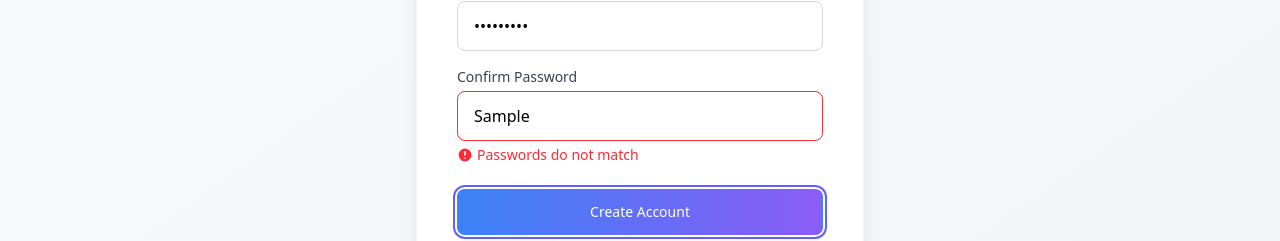
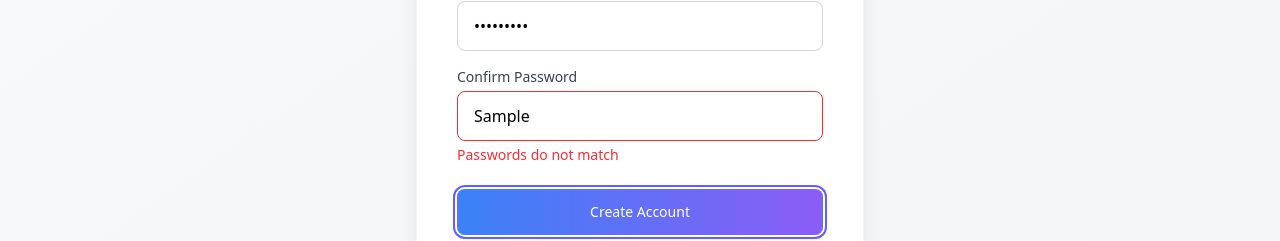
Before and after one commit to Bhagvansingh-lodhi/careercatalyst, a React (Vite) app: page /register in a window 1280 px wide. Both pictures are taken after typing "Sample", "name@example.com", "Sample123", "Sample" into the empty fields and a click on the button "Create Account". Shown: the part 452-693 px from the top of the page. Built offline with nearby package versions, Linux system fonts and the light colour scheme.

Commit message:
Update Register.jsx

```diff
--- a/src/pages/Register.jsx
+++ b/src/pages/Register.jsx
@@ -1,7 +1,7 @@
-// At the top
 import { useState } from 'react';
 import { motion } from 'framer-motion';
-import { Link } from 'react-router-dom';
+import { Link, useNavigate } from 'react-router-dom';
+import axios from 'axios';
 
 export default function Register() {
   const [formData, setFormData] = useState({
@@ -10,15 +10,17 @@ export default function Register() {
     password: '',
     confirmPassword: '',
   });
-
   const [errors, setErrors] = useState({});
   const [isLoading, setIsLoading] = useState(false);
+  const [apiError, setApiError] = useState('');
+  const navigate = useNavigate();
 
   const handleChange = (e) => {
     setFormData(prev => ({ ...prev, [e.target.name]: e.target.value }));
     if (errors[e.target.name]) {
       setErrors(prev => ({ ...prev, [e.target.name]: '' }));
     }
+    setApiError('');
   };
 
   const validate = () => {
@@ -32,149 +34,89 @@ export default function Register() {
     return newErrors;
   };
 
-  const handleSubmit = (e) => {
+  const handleSubmit = async (e) => {
     e.preventDefault();
     const validationErrors = validate();
     if (Object.keys(validationErrors).length > 0) {
       setErrors(validationErrors);
-
       const form = e.target;
       form.classList.add('shake');
       setTimeout(() => form.classList.remove('shake'), 500);
-    } else {
+      return;
+    }
+
     setErrors({});
     setIsLoading(true);
-      setTimeout(() => {
+    setApiError('');
+
+    try {
+      const res = await axios.post('https://ppp-v4ah.onrender.com/api/auth/signup', {
+        name: formData.username,
+        email: formData.email,
+        password: formData.password,
+      });
+
+      // Success - optionally save token if backend returns JWT
+      localStorage.setItem('token', res.data.token);
+
+      // Redirect to login
+      navigate('/login');
+    } catch (err) {
+      console.log(err.response);
+      setApiError(err.response?.data?.message || 'Registration failed');
+    } finally {
       setIsLoading(false);
-        alert('Registered successfully!');
-        setFormData({ username: '', email: '', password: '', confirmPassword: '' });
-      }, 1500);
     }
   };
 
-  // Animation Variants
-  const containerVariants = {
-    hidden: { opacity: 0 },
-    visible: {
-      opacity: 1,
-      transition: {
-        staggerChildren: 0.1,
-        delayChildren: 0.3
-      }
-    }
-  };
-
-  const itemVariants = {
-    hidden: { y: 20, opacity: 0 },
-    visible: {
-      y: 0,
-      opacity: 1,
-      transition: {
-        type: "spring",
-        stiffness: 100,
-        damping: 10
-      }
-    }
-  };
-
-  const buttonVariants = {
-    initial: { background: "linear-gradient(to right, #3b82f6, #8b5cf6)" },
-    hover: {
-      background: "linear-gradient(to right, #2563eb, #7c3aed)",
-      scale: 1.02,
-      transition: { duration: 0.3 }
-    },
-    tap: { scale: 0.98 },
-    loading: { scale: 0.95 }
-  };
+  // Animation variants
+  const containerVariants = { hidden: { opacity: 0 }, visible: { opacity: 1, transition: { staggerChildren: 0.1, delayChildren: 0.3 } } };
+  const itemVariants = { hidden: { y: 20, opacity: 0 }, visible: { y: 0, opacity: 1, transition: { type: "spring", stiffness: 100, damping: 10 } } };
+  const buttonVariants = { initial: { background: "linear-gradient(to right, #3b82f6, #8b5cf6)" }, hover: { background: "linear-gradient(to right, #2563eb, #7c3aed)", scale: 1.02, transition: { duration: 0.3 } }, tap: { scale: 0.98 }, loading: { scale: 0.95 } };
 
   return (
     <div className="min-h-screen flex items-center justify-center bg-gradient-to-br from-gray-50 to-gray-100 py-12 px-4 sm:px-6 lg:px-8">
       <div className="max-w-md w-full">
-        <motion.div
-          initial={{ opacity: 0, y: -20 }}
-          animate={{ opacity: 1, y: 0 }}
-          transition={{ duration: 0.5 }}
-          className="text-center mb-8"
-        >
+        {/* Header */}
+        <motion.div initial={{ opacity: 0, y: -20 }} animate={{ opacity: 1, y: 0 }} transition={{ duration: 0.5 }} className="text-center mb-8">
           <Link to="/" className="inline-flex items-center justify-center mb-6">
-            <motion.div
-              className="bg-gradient-to-r from-blue-500 to-purple-600 p-2 rounded-lg mr-3"
-              whileHover={{ rotate: [0, -5, 5, 0] }}
-              transition={{ duration: 0.5 }}
-            >
+            <motion.div className="bg-gradient-to-r from-blue-500 to-purple-600 p-2 rounded-lg mr-3" whileHover={{ rotate: [0, -5, 5, 0] }} transition={{ duration: 0.5 }}>
               <svg xmlns="http://www.w3.org/2000/svg" className="h-8 w-8 text-white" fill="none" viewBox="0 0 24 24" stroke="currentColor">
                 <path strokeLinecap="round" strokeLinejoin="round" strokeWidth={2} d="M13 10V3L4 14h7v7l9-11h-7z" />
               </svg>
             </motion.div>
-            <span className="text-2xl font-bold bg-clip-text text-transparent bg-gradient-to-r from-blue-500 to-purple-600">
-              Career Catalyst
-            </span>
+            <span className="text-2xl font-bold bg-clip-text text-transparent bg-gradient-to-r from-blue-500 to-purple-600">Career Catalyst</span>
           </Link>
           <h2 className="text-3xl font-extrabold text-gray-900">Create Your Account</h2>
-          <p className="mt-2 text-sm text-gray-600">
-            Join thousands of professionals accelerating their careers
-          </p>
+          <p className="mt-2 text-sm text-gray-600">Join thousands of professionals accelerating their careers</p>
         </motion.div>
 
-        <motion.div
-          className="bg-white py-8 px-6 shadow-xl rounded-xl sm:px-10 border border-gray-100"
-          variants={containerVariants}
-          initial="hidden"
-          animate="visible"
-        >
+        {/* Form */}
+        <motion.div className="bg-white py-8 px-6 shadow-xl rounded-xl sm:px-10 border border-gray-100" variants={containerVariants} initial="hidden" animate="visible">
+          {apiError && <p className="text-red-500 text-center mb-4">{apiError}</p>}
           <form className="mb-0 space-y-4" onSubmit={handleSubmit} noValidate>
-            {["username", "email", "password", "confirmPassword"].map((field, index) => {
+            {["username", "email", "password", "confirmPassword"].map((field) => {
               const isPassword = field.includes("password");
               const label = field === "confirmPassword" ? "Confirm Password" : field.charAt(0).toUpperCase() + field.slice(1);
               return (
                 <motion.div key={field} variants={itemVariants}>
-                  <label htmlFor={field} className="block text-sm font-medium text-gray-700 mb-1">
-                    {label}
-                  </label>
-                  <div className="relative">
+                  <label htmlFor={field} className="block text-sm font-medium text-gray-700 mb-1">{label}</label>
                   <input
                     id={field}
                     name={field}
                     type={isPassword ? "password" : "text"}
                     value={formData[field]}
                     onChange={handleChange}
-                      className={`w-full px-4 py-3 border rounded-lg focus:ring-2 focus:outline-none transition-colors duration-200 ${
-                        errors[field]
-                          ? "border-red-500 focus:ring-red-500"
-                          : "border-gray-300 focus:ring-indigo-500"
-                      }`}
+                    className={`w-full px-4 py-3 border rounded-lg focus:ring-2 focus:outline-none transition-colors duration-200 ${errors[field] ? "border-red-500 focus:ring-red-500" : "border-gray-300 focus:ring-indigo-500"}`}
                     placeholder={`Enter your ${label.toLowerCase()}`}
                   />
-                    {errors[field] && (
-                      <p className="text-red-500 text-sm mt-1 flex items-center">
-                        <svg className="w-4 h-4 mr-1" fill="currentColor" viewBox="0 0 20 20">
-                          <path fillRule="evenodd" d="M18 10a8 8 0 11-16 0 8 8 0 0116 0zm-7 4a1 1 0 11-2 0 1 1 0 012 0zm-1-9a1 1 0 00-1 1v4a1 1 0 102 0V6a1 1 0 00-1-1z" clipRule="evenodd" />
-                        </svg>
-                        {errors[field]}
-                      </p>
-                    )}
-                  </div>
+                  {errors[field] && <p className="text-red-500 text-sm mt-1">{errors[field]}</p>}
                 </motion.div>
               );
             })}
-
             <motion.div variants={itemVariants} className="pt-2">
-              <motion.button
-                type="submit"
-                className="w-full flex justify-center items-center py-3 px-4 border border-transparent text-sm font-medium rounded-lg text-white shadow-md focus:outline-none focus:ring-2 focus:ring-offset-2 focus:ring-indigo-500 relative overflow-hidden"
-                variants={buttonVariants}
-                initial="initial"
-                whileHover="hover"
-                whileTap="tap"
-                animate={isLoading ? "loading" : "initial"}
-                disabled={isLoading}
-              >
-                {isLoading ? (
-                  <div className="h-5 w-5 border-2 border-white border-t-transparent rounded-full animate-spin" />
-                ) : (
-                  'Create Account'
-                )}
+              <motion.button type="submit" className="w-full flex justify-center items-center py-3 px-4 border border-transparent text-sm font-medium rounded-lg text-white shadow-md focus:outline-none focus:ring-2 focus:ring-offset-2 focus:ring-indigo-500 relative overflow-hidden" variants={buttonVariants} initial="initial" whileHover="hover" whileTap="tap" animate={isLoading ? "loading" : "initial"} disabled={isLoading}>
+                {isLoading ? <div className="h-5 w-5 border-2 border-white border-t-transparent rounded-full animate-spin" /> : 'Create Account'}
               </motion.button>
             </motion.div>
           </form>
@@ -188,12 +130,8 @@ export default function Register() {
                 <span className="px-2 bg-white text-gray-500">Already have an account?</span>
               </div>
             </div>
-
             <div className="mt-4 text-center">
-              <Link
-                to="/login"
-                className="font-medium text-indigo-600 hover:text-indigo-500 transition-colors duration-200 inline-flex items-center"
-              >
+              <Link to="/login" className="font-medium text-indigo-600 hover:text-indigo-500 transition-colors duration-200 inline-flex items-center">
                 Sign in to your account
                 <svg className="w-4 h-4 ml-1" fill="none" viewBox="0 0 24 24" stroke="currentColor">
                   <path strokeLinecap="round" strokeLinejoin="round" strokeWidth={2} d="M14 5l7 7m0 0l-7 7m7-7H3" />
@@ -203,12 +141,7 @@ export default function Register() {
           </motion.div>
         </motion.div>
 
-        <motion.p
-          className="mt-8 text-center text-sm text-gray-600"
-          initial={{ opacity: 0 }}
-          animate={{ opacity: 1 }}
-          transition={{ delay: 0.5 }}
-        >
+        <motion.p className="mt-8 text-center text-sm text-gray-600" initial={{ opacity: 0 }} animate={{ opacity: 1 }} transition={{ delay: 0.5 }}>
           &copy; {new Date().getFullYear()} Career Catalyst. All rights reserved.
         </motion.p>
       </div>
```
Lines whose indentation alone changed are shown as unchanged.
